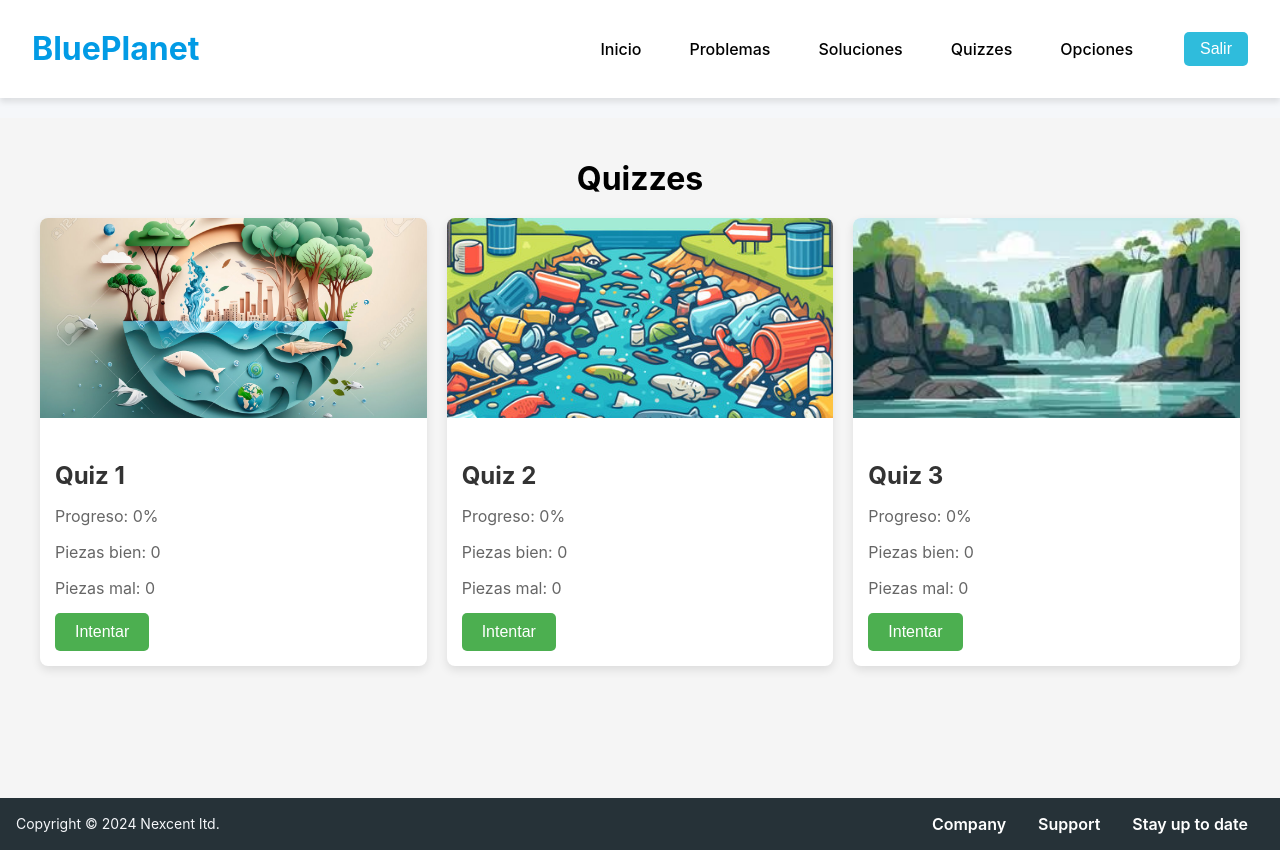
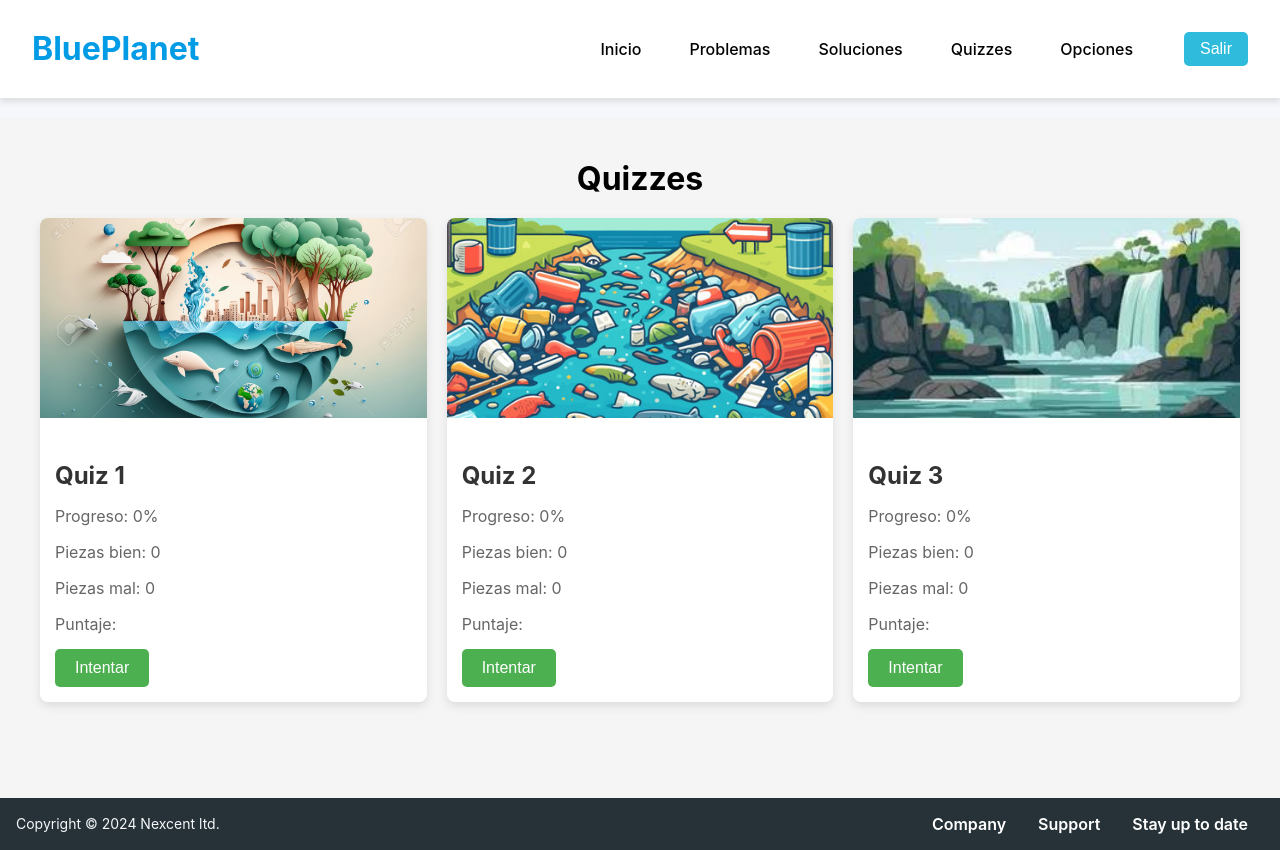
Before and after one commit to oscar-230/Project-Environment, a React (Vite) app: page /quiz in a window 1280 px wide. Built offline with nearby package versions, Linux system fonts and the light colour scheme; no server answers.

Commit message:
feat: Score value included

```diff
--- a/src/Stores/use-quiz-store.js
+++ b/src/Stores/use-quiz-store.js
@@ -15,7 +15,7 @@ const useQuizStore = create((set) => ({
       },
     })),
 
-  setPuzzleProgress: (quizId, correctPieces, incorrectPieces, percentage) =>
+  setPuzzleProgress: (quizId, correctPieces, incorrectPieces, percentage, score) =>
     set((state) => {
       console.log("Actualizando quiz state:", { correctPieces, incorrectPieces, percentage });
       return {
@@ -26,6 +26,7 @@ const useQuizStore = create((set) => ({
             correctPieces,
             incorrectPieces,
             percentageQuizCompleted: percentage,
+            score,
           },
         },
       };
--- a/src/pages/Desert/components/Puzzle.jsx
+++ b/src/pages/Desert/components/Puzzle.jsx
@@ -76,7 +76,7 @@ const Puzzle = ({ position, onClose, rotation, puzzleId }) => {
         const incorrectPieces = totalPieces - correctPieces;
         const percentage = (correctPieces / totalPieces) * 100;
 
-        useQuizStore.getState().setPuzzleProgress(puzzleId, correctPieces, incorrectPieces, percentage);
+        useQuizStore.getState().setPuzzleProgress(puzzleId, correctPieces, incorrectPieces, percentage, score);
 
         setScore(score);
         setIsComplete(true);
--- a/src/pages/quizzes/Quiz.jsx
+++ b/src/pages/quizzes/Quiz.jsx
@@ -2,7 +2,6 @@ import Navbar from "../../components/Navbar";
 import Footer from "../../components/Footer";
 import "../../Styles/Quiz.css";
 import useQuizStore from "../../Stores/use-quiz-store";
-import { useEffect } from "react";
 import { useNavigate } from "react-router-dom";
 
 const Quiz = ({ onLogout }) => {
@@ -15,10 +14,6 @@ const Quiz = ({ onLogout }) => {
         3: "/imgs/agua2.jpg",
     };
 
-    const handleTryQuiz = (quizId) => {
-        console.log(`Intentar el quiz con ID: ${quizId}`);
-        // Aquí puedes agregar la lógica para iniciar el quiz.
-    };
 
     return (
         <div>
@@ -27,7 +22,7 @@ const Quiz = ({ onLogout }) => {
                 <h1 className="quiz-header">Quizzes</h1>
                 <div className="quiz-cards-container">
                     {quizIds.map((quizId) => {
-                        const { correctPieces, incorrectPieces, percentageQuizCompleted } = quizzes[quizId];
+                        const { correctPieces, incorrectPieces, percentageQuizCompleted, score } = quizzes[quizId];
                         const previewImage = imageMap[quizId];
 
                         return (
@@ -38,6 +33,8 @@ const Quiz = ({ onLogout }) => {
                                     <p className="quiz-card-progress">Progreso: {percentageQuizCompleted}%</p>
                                     <p className="quiz-card-progress">Piezas bien: {correctPieces}</p>
                                     <p className="quiz-card-progress">Piezas mal: {incorrectPieces}</p>
+                                    <p className="quiz-card-progress">Puntaje: {score}</p>
+
                                     <button
                                         className="quiz-card-button"
                                         onClick={() => navigate("/quiznature")}
```
